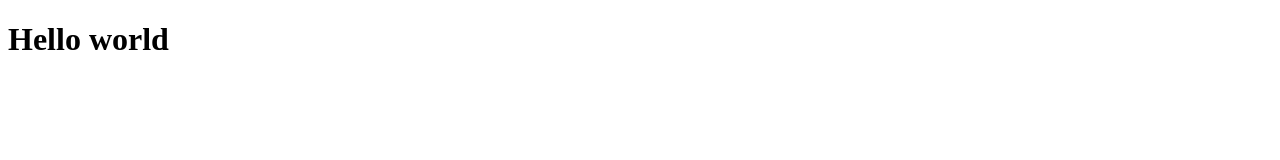
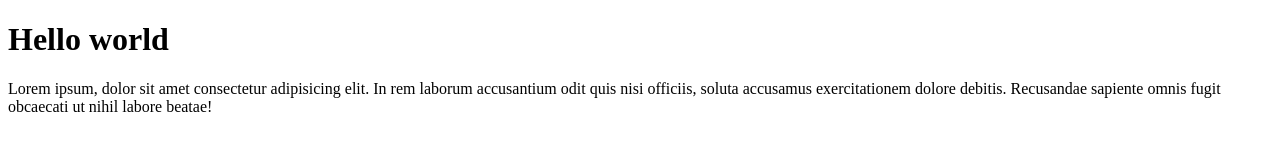
Before and after one commit to miftakh18/wpu-git-test, a plain HTML site: page index.html in a window 1280 px wide. Drawn offline with Linux system fonts and the light colour scheme.

Commit message:
menambah paragrap

```diff
--- a/index.html
+++ b/index.html
@@ -8,6 +8,6 @@
 </head>
 <body>
     <h1>Hello world</h1>
-
+    <p>Lorem ipsum, dolor sit amet consectetur adipisicing elit. In rem laborum accusantium odit quis nisi officiis, soluta accusamus exercitationem dolore debitis. Recusandae sapiente omnis fugit obcaecati ut nihil labore beatae!</p>
 </body>
 </html>
```
